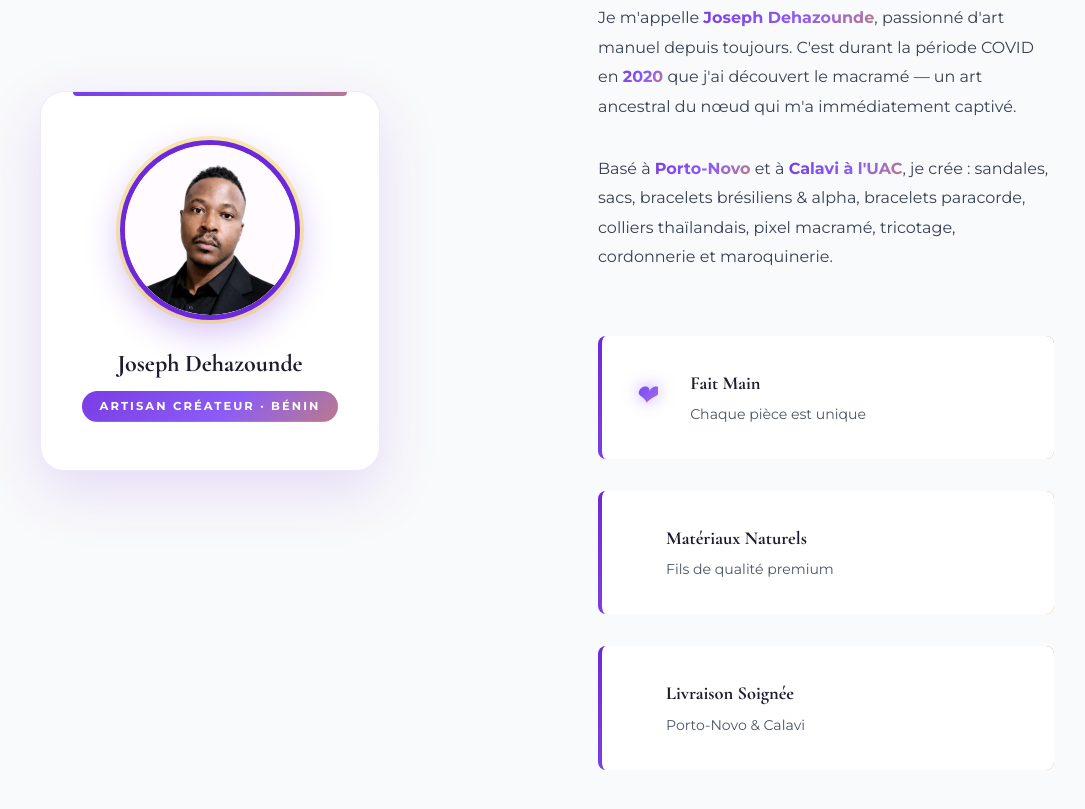
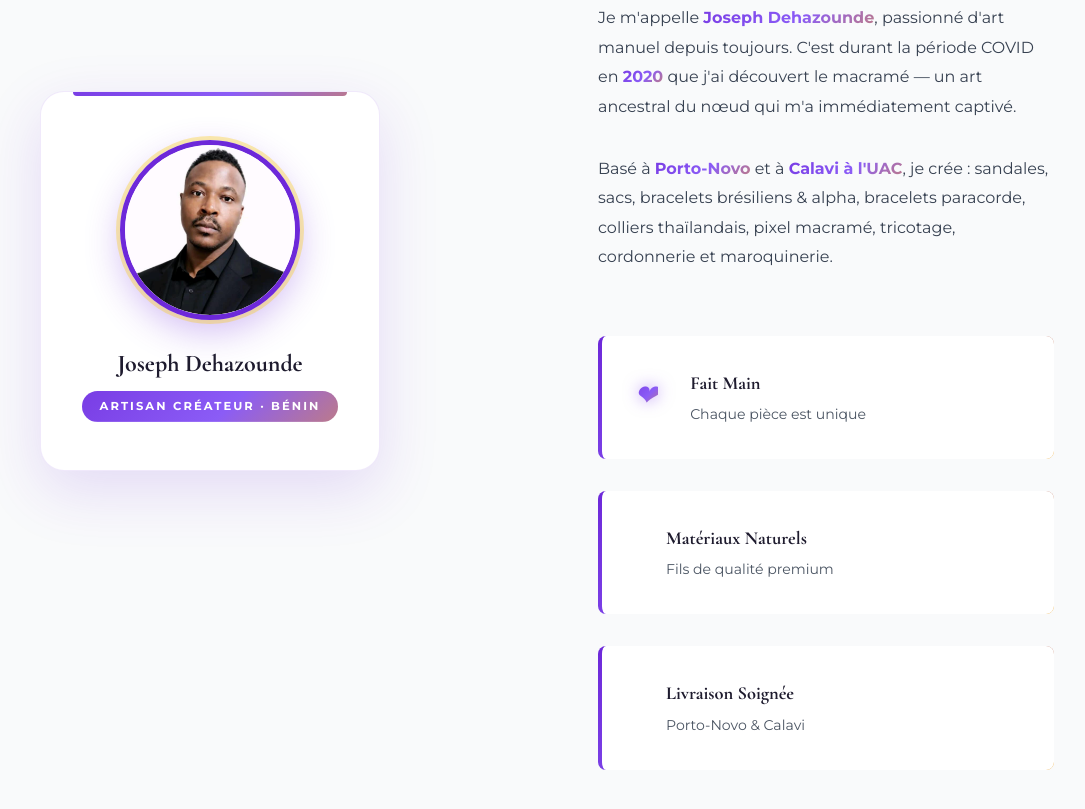
Before and after one commit to johaoooo/ArtByJoe, a website: page index.html in a window 1280 px wide. Shown: the part 9359-10168 px from the top of the page, without its empty margins (122-1207 px from the left). Drawn offline with nearby package versions, Linux system fonts and the light colour scheme.

Commit message:
Update style.css

```diff
--- a/style.css
+++ b/style.css
@@ -550,7 +550,7 @@ section { padding: var(--spacing-xl) 0; }
 .about-profile { display:flex; flex-direction:column; align-items:center; gap:1.5rem; background:#FFFFFF; border-radius:var(--radius-xl); padding:3rem 2.5rem; box-shadow:0 20px 60px rgba(109,40,217,.15); border:1px solid rgba(109,40,217,.1); position:relative; width:100%; max-width:340px; box-sizing:border-box; overflow:visible; }
 .about-profile::before { content:''; position:absolute; top:0; left:2rem; right:2rem; height:4px; background:var(--gradient-fire); background-size:200%; animation:gradientFlow 3s ease infinite; border-radius:0 0 4px 4px; }
 .about-avatar { width:clamp(120px,40vw,180px); height:clamp(120px,40vw,180px); border-radius:50%; overflow:hidden; border:5px solid #6D28D9; box-shadow:0 0 0 4px rgba(250,204,21,.35),0 12px 35px rgba(109,40,217,.3); flex-shrink:0; }
-.about-avatar img { width:100%; height:100%; object-fit:cover; object-position:center top; border-radius:50%; display:block; }
+.about-avatar img { width:100%; height:100%; object-fit:cover; object-position:center 20%; border-radius:50%; display:block; }
 .about-identity { text-align:center; }
 .about-name { font-family:var(--font-heading); font-size:1.5rem; font-weight:700; color:#1E1B2E; margin-bottom:.4rem; }
 .about-role { display:inline-block; font-size:.72rem; font-weight:700; letter-spacing:.18em; text-transform:uppercase; background:var(--gradient-fire); background-size:200%; color:var(--white); padding:.35rem 1.1rem; border-radius:50px; animation:gradientFlow 3s ease infinite; }
```
